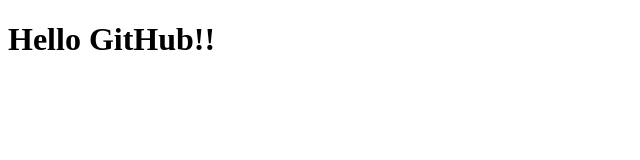
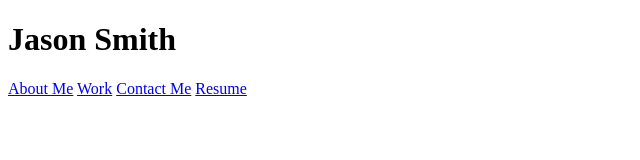
Before and after one commit to Jasonpsmith180/jasonpsmith180.github.io, a plain HTML site: page index.html in a window 1280 px wide. Shown: the whole page, without its empty margins (0-640 px from the left). Drawn offline with Linux system fonts and the light colour scheme.

Commit message:
add initial header list with links

```diff
--- a/index.html
+++ b/index.html
@@ -3,9 +3,19 @@
 <head>
     <meta charset="UTF-8">
     <meta name="viewport" content="width=device-width, initial-scale=1.0">
-    <title>Jason's GitHub</title>
+    <title>Jason Smith || Web Developer</title>
+    <link rel="stylesheet" href="./assets/CSS/style.css">
 </head>
 <body>
-    <h1>Hello GitHub!!</h1>
+    <header>
+        <h1>Jason Smith</h1>
+        <nav>
+            <a href="#about">About Me</a>
+            <a href="#work">Work</a>
+            <a href="#contact">Contact Me</a>
+            <a href="#">Resume</a>
+        </nav>
+    </header>
+
 </body>
 </html>
```
Also changed, not shown: assets/CSS/style.css (added).
